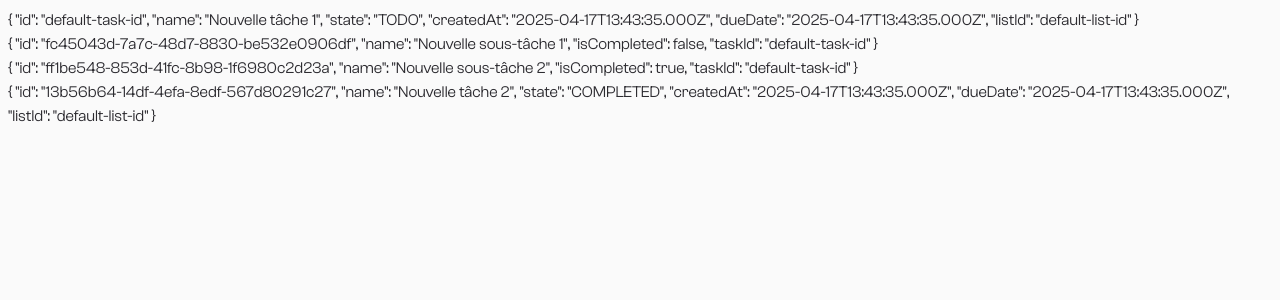
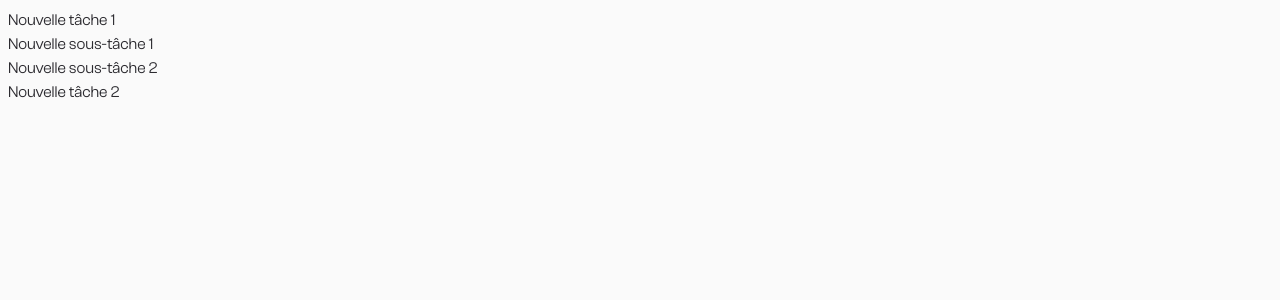
Before and after one commit to jermgn/TaskForge, a Vue app: page / in a window 1280 px wide. Shown: the top 300 px of the page. Built offline with nearby package versions, Linux system fonts and the light colour scheme.

Commit message:
feat(subtask): add SubTaskList component

```diff
--- /dev/null
+++ b/src/components/SubTaskList.vue
@@ -0,0 +1,17 @@
+<script setup lang="ts">
+import type { SubTask } from '@/types/SubTask';
+
+defineProps<{
+    subtasks: SubTask[],
+}>();
+</script>
+
+<template>
+    <div v-for="subtask in subtasks" :key="subtask.id">
+        {{ subtask.name }}
+    </div>
+</template>
+
+<style scoped>
+
+</style>
--- a/src/components/TaskItem.vue
+++ b/src/components/TaskItem.vue
@@ -1,6 +1,7 @@
 <script setup lang="ts">
 import { useSubTaskStore } from '@/stores/SubTaskStore';
 import type { Task } from '@/types/Task';
+import SubTaskList from '@/components/SubTaskList.vue';
 
 defineProps<{
     task: Task,
@@ -12,10 +13,8 @@ const { getSubtasksByTaskId } = subTaskStore;
 </script>
 
 <template>
-    <div>{{ task }}</div>
-    <div v-for="subtask in getSubtasksByTaskId(task.id)" :key="subtask.id">
-        {{ subtask }}
-    </div>
+    <div>{{ task.name }}</div>
+    <SubTaskList :subtasks="getSubtasksByTaskId(task.id)" />
 </template>
 
 <style scoped>
```
